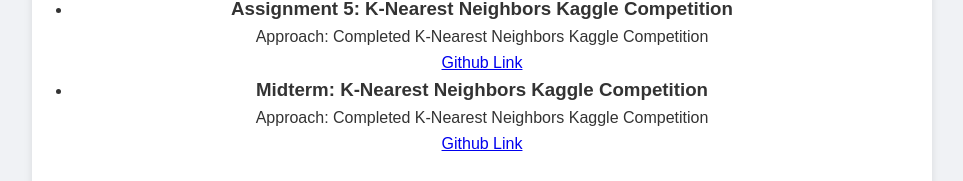
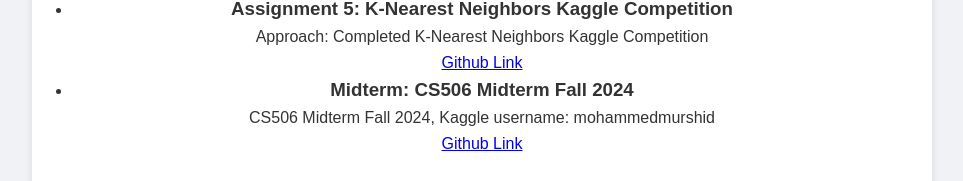
Before and after one commit to mmurshidf/mmurshidf.github.io, a plain HTML site: page assignments.html in a window 1280 px wide. Shown: the part 1205-1386 px from the top of the page, without its empty margins (158-1121 px from the left). Drawn offline with Linux system fonts and the light colour scheme.

Commit message:
Update assignments.html

```diff
--- a/assignments.html
+++ b/assignments.html
@@ -57,8 +57,8 @@
                     <a href="https://github.com/mmurshidf/murshidm-assignment-5">Github Link</a>
                 </li>
                 <li>
-                    <h3>Midterm: K-Nearest Neighbors Kaggle Competition</h3>
-                    <p>Approach: Completed K-Nearest Neighbors Kaggle Competition</p>
+                    <h3>Midterm: CS506 Midterm Fall 2024</h3>
+                    <p>CS506 Midterm Fall 2024, Kaggle username: mohammedmurshid</p>
                     <a href="https://github.com/mmurshidf/murshidm-midterm">Github Link</a>
                 </li>
             </ul>
```
